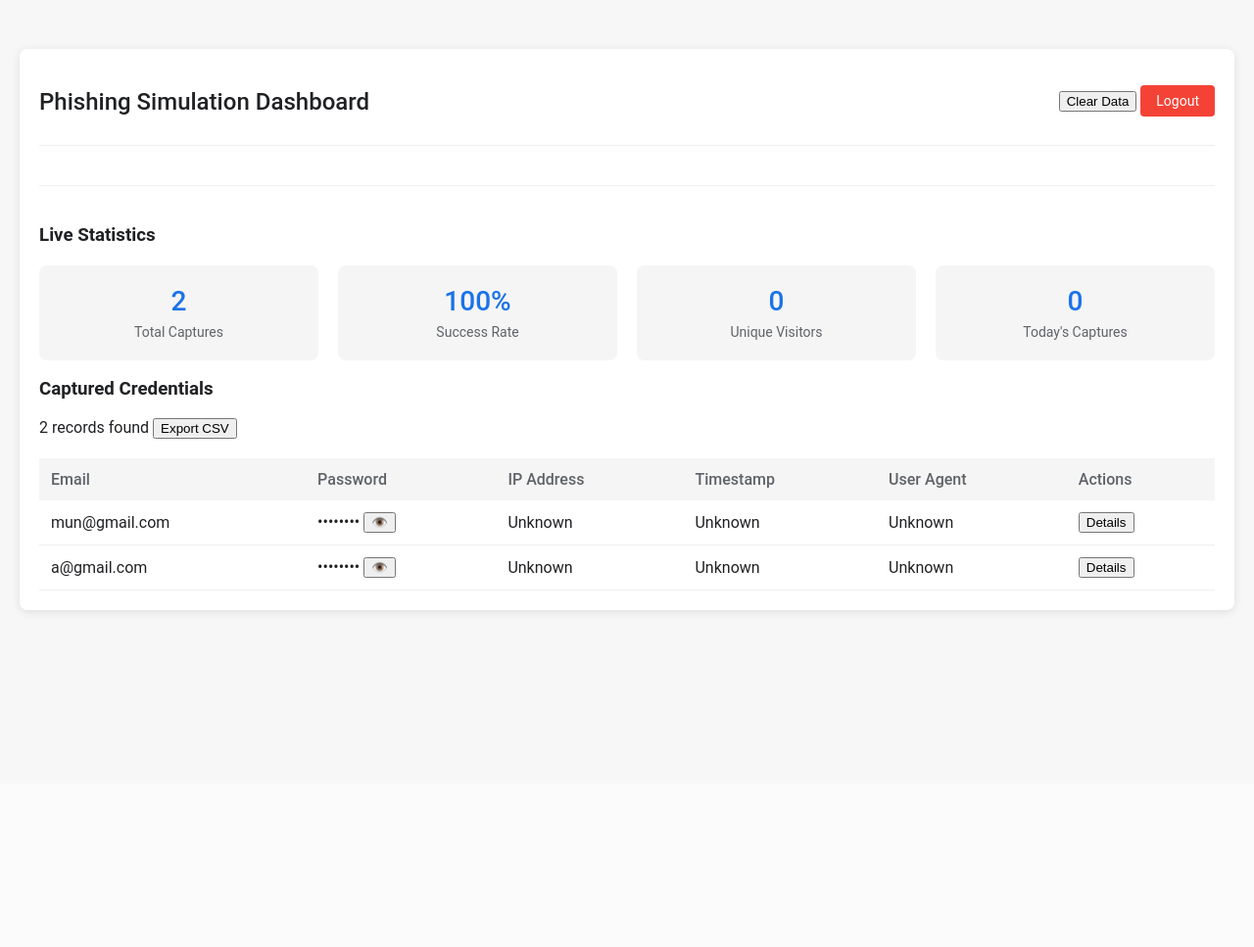
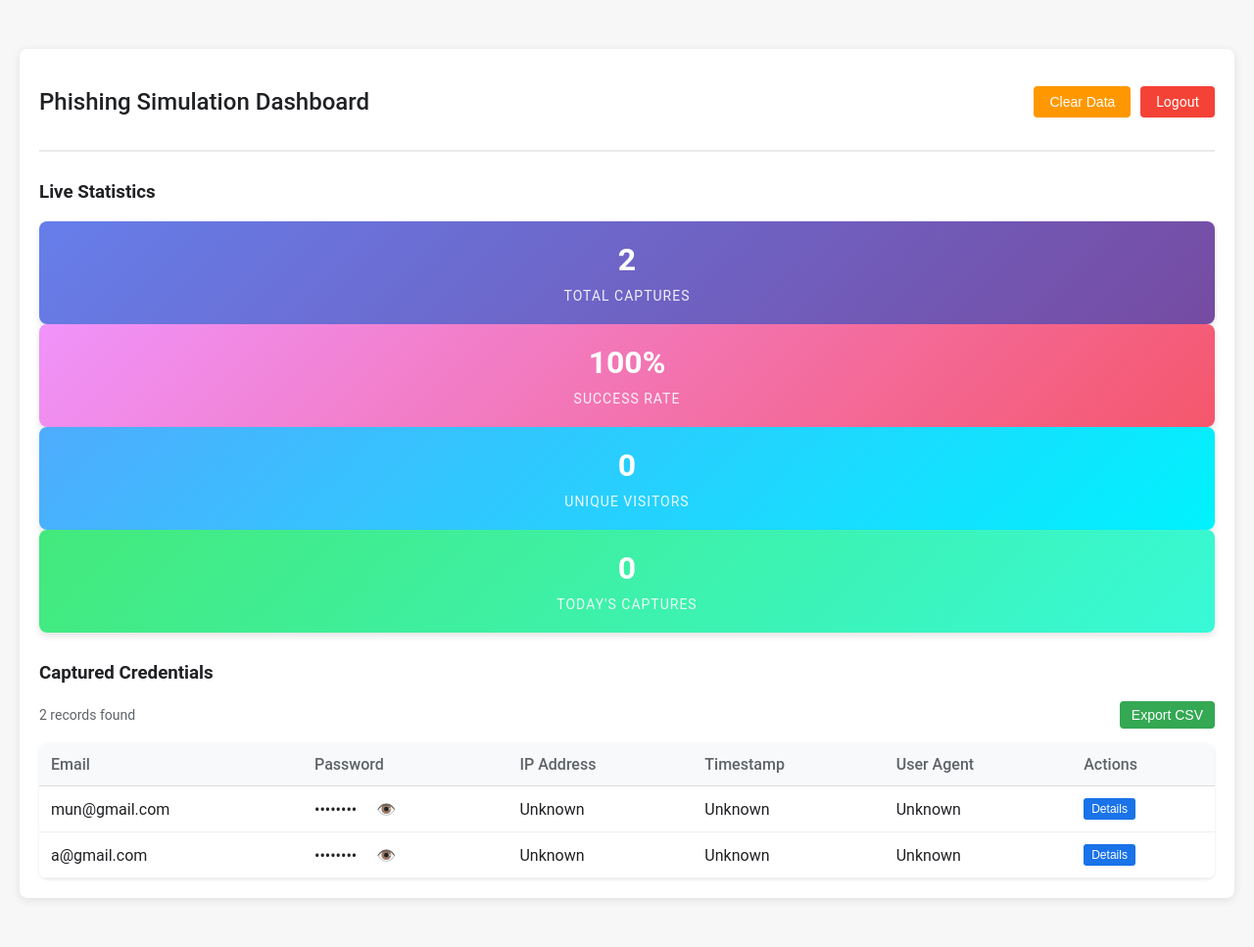
Before and after one commit to pasta-lover69/phish-sim, a Flask app: page /admin in a window 1280 px wide. Shown: the whole page at 98% size. Before the commit the page ends 627 px from the top, so only its background shows below. Run offline with Flask 3, Linux system fonts and the light colour scheme; the visitor is signed in with stand-in values (Sample User, id 1).

Commit message:
AI based styles

```diff
--- a/static/style.css
+++ b/static/style.css
@@ -77,9 +77,9 @@ body {
     display: flex;
     justify-content: space-between;
     align-items: center;
-    margin-bottom: 20px;
-    padding-bottom: 10px;
-    border-bottom: 1px solid #eee;
+    margin-bottom: 30px;
+    padding-bottom: 15px;
+    border-bottom: 2px solid #e8eaed;
 }
 
 .admin-title {
@@ -97,149 +97,229 @@ body {
     font-size: 14px;
 }
 
+.admin-actions {
+    display: flex;
+    gap: 10px;
+    align-items: center;
+}
+
+.clear-btn {
+    padding: 8px 16px;
+    background: #ff9800;
+    color: white;
+    text-decoration: none;
+    border: none;
+    border-radius: 4px;
+    font-size: 14px;
+    cursor: pointer;
+}
+
+.clear-btn:hover {
+    background: #f57c00;
+}
+
+.table-section {
+    margin-top: 30px;
+}
+
+.table-controls {
+    display: flex;
+    justify-content: space-between;
+    align-items: center;
+    margin-bottom: 15px;
+}
+
+.record-count {
+    color: #5f6368;
+    font-size: 14px;
+}
+
+.export-btn {
+    padding: 6px 12px;
+    background: #34a853;
+    color: white;
+    border: none;
+    border-radius: 4px;
+    font-size: 14px;
+    cursor: pointer;
+}
+
+.export-btn:hover {
+    background: #2d8f45;
+}
+
+.table-wrapper {
+    overflow-x: auto;
+    border-radius: 8px;
+    box-shadow: 0 1px 3px rgba(0, 0, 0, 0.1);
+}
+
 .admin-table {
     width: 100%;
     border-collapse: collapse;
-    margin-top: 20px;
+    background: white;
 }
 
 .admin-table th {
-    background-color: #f5f5f5;
+    background-color: #f8f9fa;
     text-align: left;
     padding: 12px;
     font-weight: 500;
     color: #5f6368;
+    border-bottom: 1px solid #dadce0;
 }
 
 .admin-table td {
     padding: 12px;
-    border-bottom: 1px solid #eee;
+    border-bottom: 1px solid #f0f0f0;
+    vertical-align: middle;
 }
 
 .admin-table tr:hover {
-    background-color: #fafafa;
+    background-color: #f8f9fa;
 }
 
-/* Admin Login Page */
-.admin-login-container {
-    width: 350px;
-    margin: 100px auto;
-    padding: 30px;
-    background: #fff;
-    border-radius: 8px;
-    box-shadow: 0 2px 10px rgba(0, 0, 0, 0.1);
+.password-cell {
+    position: relative;
 }
 
-.admin-login-container h2 {
-    text-align: center;
-    margin-bottom: 20px;
-    color: #202124;
+.toggle-password {
+    background: none;
+    border: none;
+    cursor: pointer;
+    margin-left: 10px;
+    font-size: 16px;
 }
 
-.admin-login-form input {
-    width: 100%;
-    padding: 10px;
-    margin: 10px 0;
+.user-agent {
+    max-width: 200px;
+    overflow: hidden;
+    text-overflow: ellipsis;
+    white-space: nowrap;
+}
+
+.action-btn {
+    padding: 4px 8px;
+    background: #1a73e8;
+    color: white;
+    border: none;
+    border-radius: 3px;
+    font-size: 12px;
+    cursor: pointer;
+}
+
+.action-btn:hover {
+    background: #1557b0;
+}
+
+.no-data {
+    text-align: center;
+    padding: 40px;
+    color: #5f6368;
+}
+
+.link-container {
+    margin-top: 20px;
+    display: flex;
+    justify-content: center;
+    gap: 10px;
+}
+
+.phishing-link {
+    padding: 8px 12px;
     border: 1px solid #dadce0;
     border-radius: 4px;
-    box-sizing: border-box;
+    width: 300px;
+    font-family: monospace;
+    background: #f8f9fa;
 }
 
-.admin-login-form button {
-    width: 100%;
-    padding: 10px;
+.copy-btn {
+    padding: 8px 16px;
     background: #1a73e8;
     color: white;
     border: none;
     border-radius: 4px;
     cursor: pointer;
-    margin-top: 10px;
 }
 
-.error-message {
-    color: #f44336;
-    text-align: center;
-    margin: 10px 0;
+/* Modal Styles */
+.modal {
+    position: fixed;
+    z-index: 1000;
+    left: 0;
+    top: 0;
+    width: 100%;
+    height: 100%;
+    background-color: rgba(0, 0, 0, 0.5);
 }
 
-/* Education Page Styles */
-.education-container {
-    max-width: 800px;
-    margin: 50px auto;
-    padding: 30px;
-    background: #fff;
+.modal-content {
+    background-color: white;
+    margin: 15% auto;
+    padding: 20px;
     border-radius: 8px;
-    box-shadow: 0 2px 10px rgba(0, 0, 0, 0.1);
+    width: 80%;
+    max-width: 500px;
+    position: relative;
 }
 
-.education-container h1 {
-    color: #f44336;
-    text-align: center;
-    margin-bottom: 30px;
+.close {
+    position: absolute;
+    right: 15px;
+    top: 15px;
+    font-size: 28px;
+    font-weight: bold;
+    cursor: pointer;
+    color: #aaa;
 }
 
-.education-content {
-    margin-bottom: 30px;
+.close:hover {
+    color: #000;
 }
 
-.education-content h2 {
-    color: #202124;
-    font-size: 20px;
-    margin: 20px 0 10px;
+.detail-item {
+    margin-bottom: 10px;
+    padding: 8px;
+    background: #f8f9fa;
+    border-radius: 4px;
+    word-break: break-all;
 }
 
-.education-content ul {
-    margin-left: 20px;
-}
-
-.education-content li {
-    margin-bottom: 8px;
-}
-
-.return-btn {
-    display: block;
-    width: 200px;
-    margin: 0 auto;
-    padding: 10px;
-    background: #1a73e8;
+/* Enhanced Stats Cards */
+.stat-card {
+    background: linear-gradient(135deg, #667eea 0%, #764ba2 100%);
     color: white;
-    text-align: center;
-    text-decoration: none;
-    border-radius: 4px;
-}
-
-/* Stats Dashboard Styles */
-.stats-container {
-    margin-top: 40px;
-    padding-top: 20px;
-    border-top: 1px solid #eee;
-}
-
-.stats-grid {
-    display: grid;
-    grid-template-columns: repeat(4, 1fr);
-    gap: 20px;
-    margin-top: 20px;
-}
-
-.stat-card {
-    background: #f5f5f5;
     padding: 20px;
     border-radius: 8px;
     text-align: center;
+    box-shadow: 0 4px 6px rgba(0, 0, 0, 0.1);
+}
+
+.stat-card:nth-child(2) {
+    background: linear-gradient(135deg, #f093fb 0%, #f5576c 100%);
+}
+
+.stat-card:nth-child(3) {
+    background: linear-gradient(135deg, #4facfe 0%, #00f2fe 100%);
+}
+
+.stat-card:nth-child(4) {
+    background: linear-gradient(135deg, #43e97b 0%, #38f9d7 100%);
 }
 
 .stat-number {
     display: block;
-    font-size: 28px;
-    font-weight: 500;
-    color: #1a73e8;
-    margin-bottom: 5px;
+    font-size: 32px;
+    font-weight: 700;
+    margin-bottom: 8px;
 }
 
 .stat-label {
     font-size: 14px;
-    color: #5f6368;
+    opacity: 0.9;
+    text-transform: uppercase;
+    letter-spacing: 1px;
 }
 
 /* Responsive tweaks */
```
